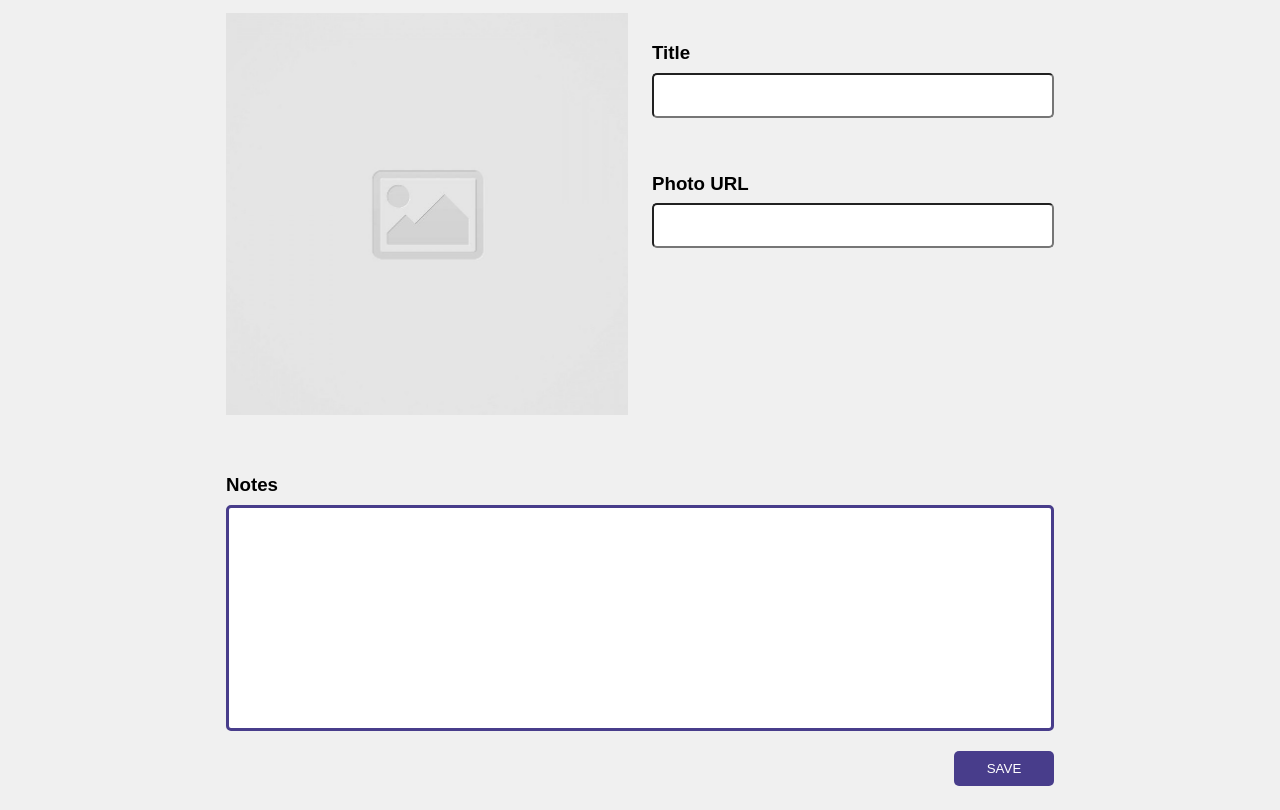
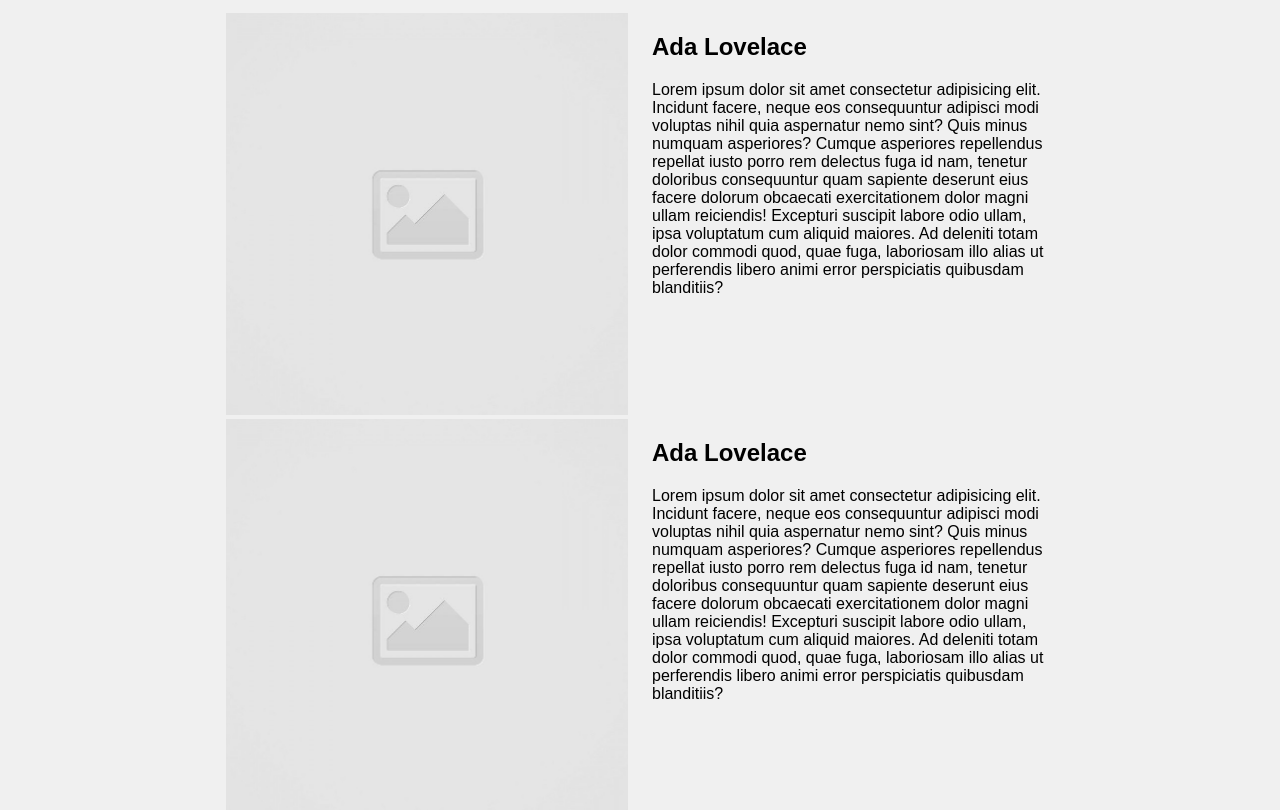
Before and after one commit to ryan-byrnes/code-journal, a website: page index.html in a window 1280 px wide. Shown: the part 142-952 px from the top of the page. Drawn offline with Linux system fonts and the light colour scheme.

Commit message:
working on dummy entry styling

```diff
--- a/css/styles.css
+++ b/css/styles.css
@@ -42,6 +42,14 @@ header {
   padding: 0 0.75rem;
 }
 
+ul li {
+  list-style: none;
+}
+
+ul {
+  padding: 0;
+}
+
 .background-color-dark-slate-blue {
   background-color: darkslateblue;
 }
--- a/index.html
+++ b/index.html
@@ -33,7 +33,37 @@
           </div>
           <div data-view="entries">
             <ul>
-
+              <div class="row">
+                <div class="column-half">
+                  <li>
+                    <img src="images/placeholder-image-square.jpg">
+                  </li>
+                </div>
+                <div class="column-half">
+                  <li>
+                    <h2>Ada Lovelace</h2>
+                    <p>Lorem ipsum dolor sit amet consectetur adipisicing elit. Incidunt facere, neque eos consequuntur adipisci modi voluptas nihil quia aspernatur nemo sint? Quis minus numquam asperiores? Cumque asperiores repellendus repellat iusto porro rem delectus fuga id nam, tenetur doloribus consequuntur quam sapiente deserunt eius facere dolorum obcaecati exercitationem dolor magni ullam reiciendis! Excepturi suscipit labore odio ullam, ipsa voluptatum cum aliquid maiores. Ad deleniti totam dolor commodi quod, quae fuga, laboriosam illo alias ut perferendis libero animi error perspiciatis quibusdam blanditiis?</p>
+                  </li>
+                </div>
+              </div>
+              <div class="row">
+                <div class="column-half">
+                  <li>
+                    <img src="images/placeholder-image-square.jpg">
+                  </li>
+                </div>
+                <div class="column-half">
+                  <li>
+                    <h2>Ada Lovelace</h2>
+                    <p>Lorem ipsum dolor sit amet consectetur adipisicing elit. Incidunt facere, neque eos consequuntur adipisci modi
+                      voluptas nihil quia aspernatur nemo sint? Quis minus numquam asperiores? Cumque asperiores repellendus repellat
+                      iusto porro rem delectus fuga id nam, tenetur doloribus consequuntur quam sapiente deserunt eius facere dolorum
+                      obcaecati exercitationem dolor magni ullam reiciendis! Excepturi suscipit labore odio ullam, ipsa voluptatum cum
+                      aliquid maiores. Ad deleniti totam dolor commodi quod, quae fuga, laboriosam illo alias ut perferendis libero
+                      animi error perspiciatis quibusdam blanditiis?</p>
+                  </li>
+                </div>
+              </div>
             </ul>
           </div>
           <div data-view="entry-form">
```
